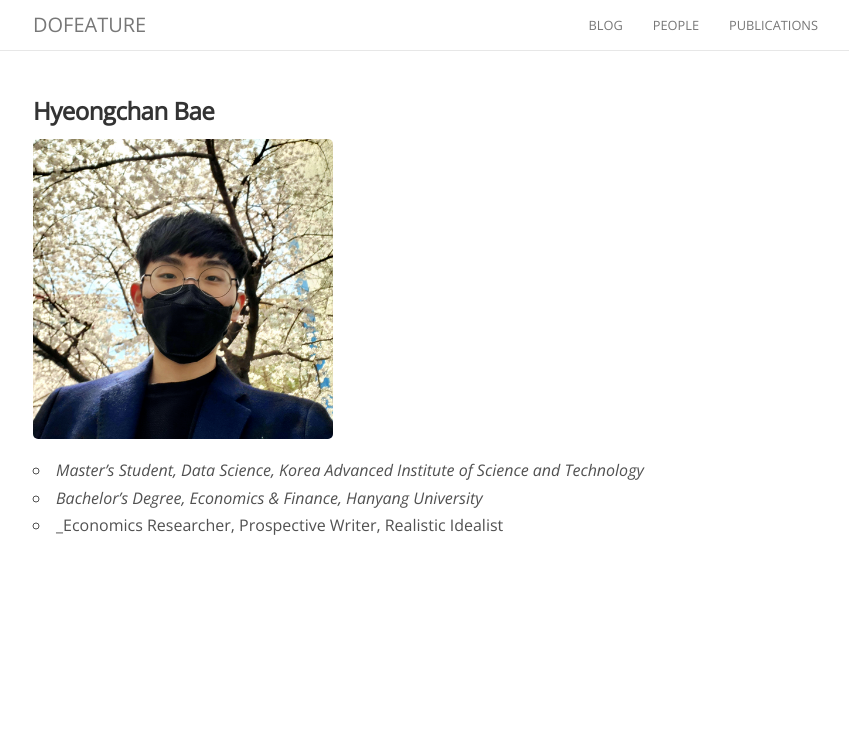
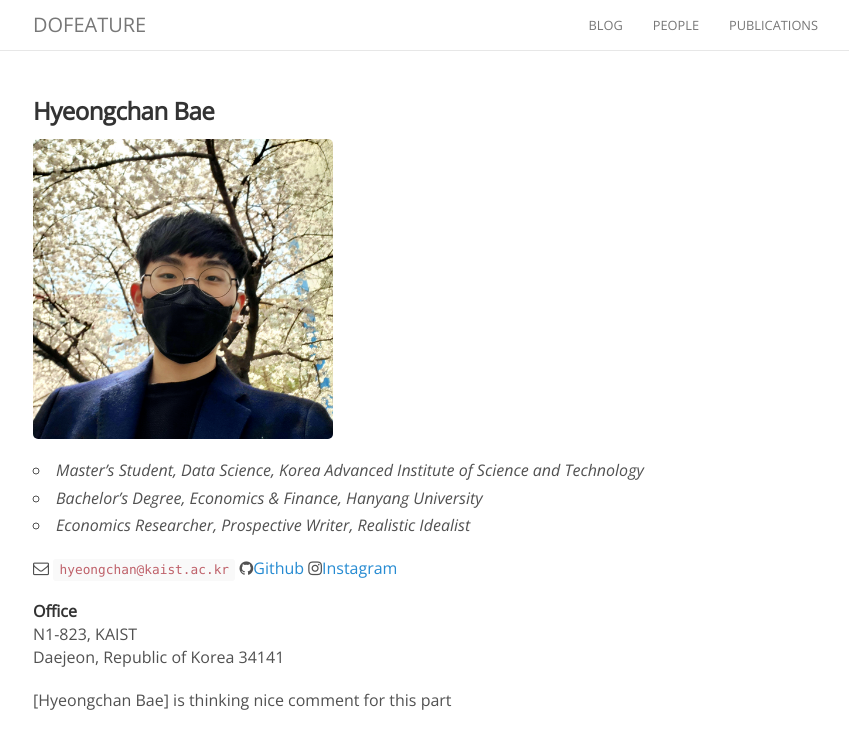
Before and after one commit to dofeature/dofeature.github.io, a Jekyll site: the page built from _people/hyeongchan_bae.md, in a window 1280 px wide. Shown: the top 749 px of the page, without its empty margins (222-1071 px from the left). Built offline with Jekyll 4.4.1, drawn with Linux system fonts in a browser that asks for light colours; nearby versions of some CDN libraries; comment, search, counter and statistics services are not loaded.

Commit message:
Update hyeongchan_bae.md

```diff
--- a/_people/hyeongchan_bae.md
+++ b/_people/hyeongchan_bae.md
@@ -10,4 +10,14 @@ joined: 2023
 
 - _Master's Student, Data Science, Korea Advanced Institute of Science and Technology_<br>
 - _Bachelor's Degree, Economics & Finance, Hanyang University_<br>
-- _Economics Researcher, Prospective Writer, Realistic Idealist
+- _Economics Researcher, Prospective Writer, Realistic Idealist_
+
+<i class="fa fa-envelope-o"></i> `hyeongchan@kaist.ac.kr`
+<i class="fa fa-github" aria-hidden="true"></i>[Github](https://github.com/Rlearnchan)
+<i class="fa fa-instagram" aria-hidden="true"></i>[Instagram](https://www.instagram.com/ba_eb_ae/)
+
+**Office**<br>
+N1-823, KAIST <br>
+Daejeon, Republic of Korea 34141
+
+[Hyeongchan Bae] is thinking nice comment for this part
```
